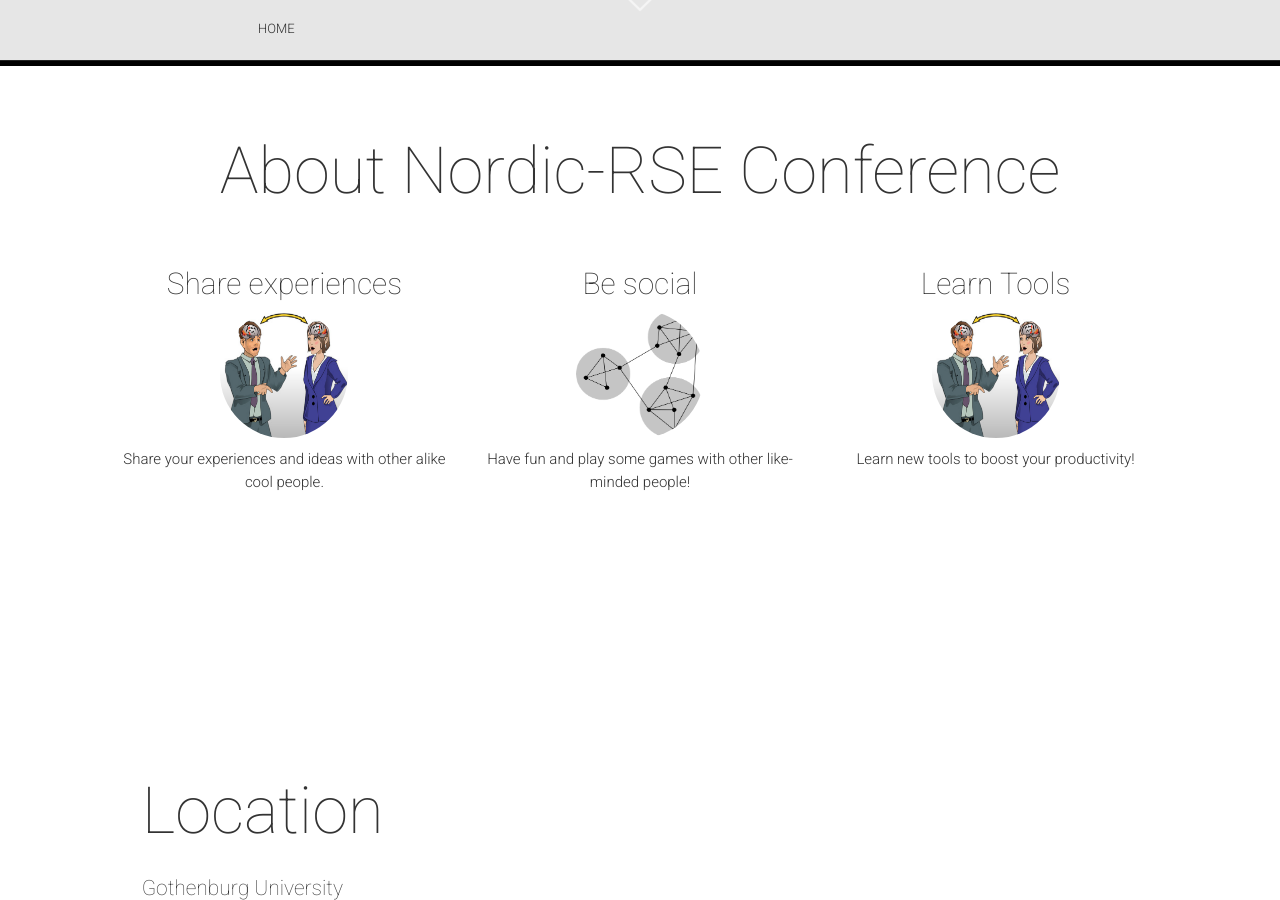
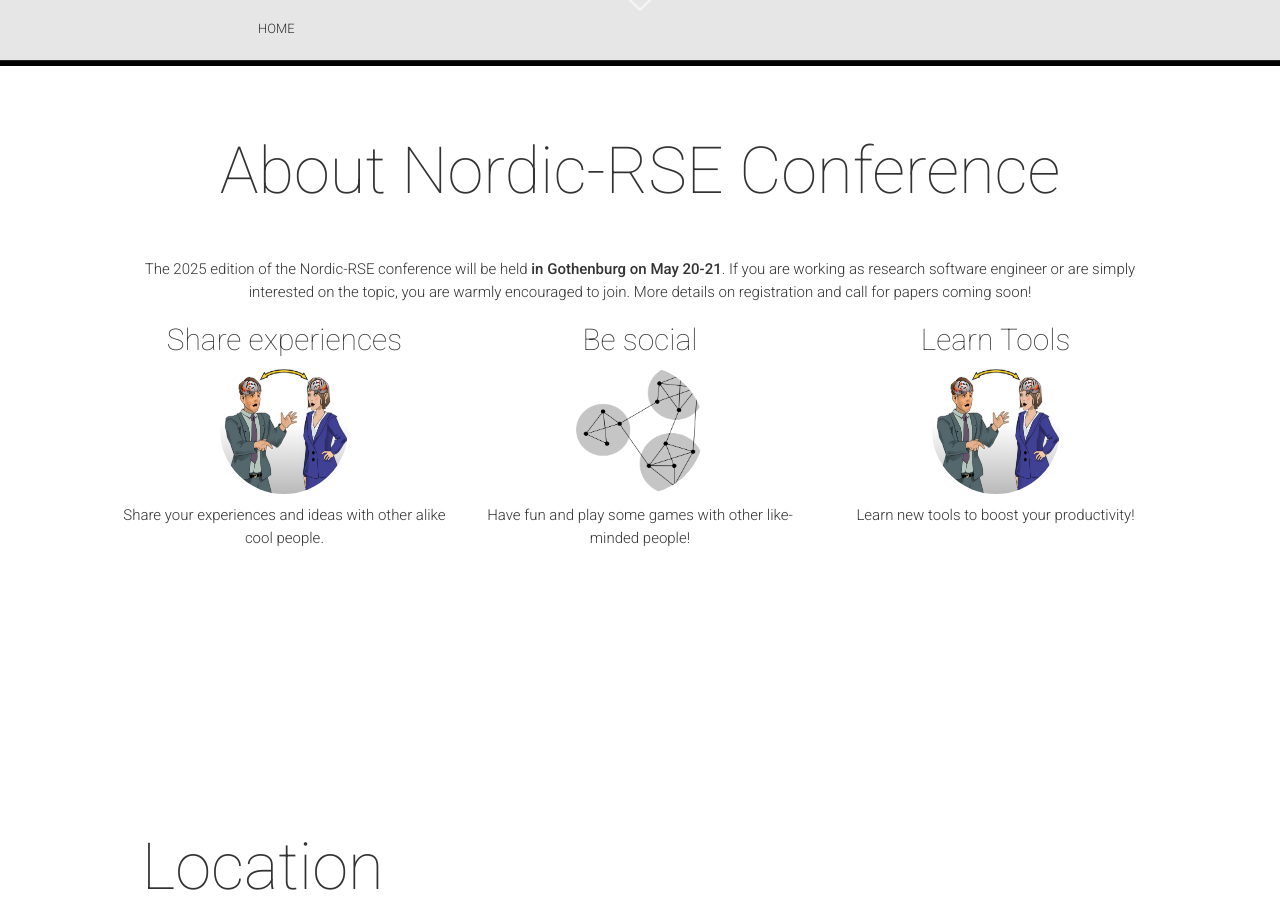
Before and after one commit to nordic-rse/nrse2025, a Jekyll site: the page built from index.html, in a window 1280 px wide and 900 px high, scrolled down 834 px. Built offline with Jekyll 4.4.1, drawn with Linux system fonts in a browser that asks for light colours; nearby versions of some CDN libraries; comment, search, counter and statistics services are not loaded.

Commit message:
add small text to the top of the site

```diff
--- a/_includes/about.html
+++ b/_includes/about.html
@@ -3,6 +3,11 @@
     <div class="content-wrapper">
         <div class="col-lg-10 col-lg-offset-1">
             <h3>{{ site.aboutTitle }}</h3>
+            <p>
+                The 2025 edition of the Nordic-RSE conference will be held <b>in Gothenburg on May 20-21</b>.
+                If you are working as research software engineer or are simply interested on the topic, you are warmly encouraged to join.
+                More details on registration and call for papers coming soon!
+            </p>
             <div class="row about-details">
                 {% assign animationDelay = 0 %}
                 {% for about in site.aboutBlock %}
```
